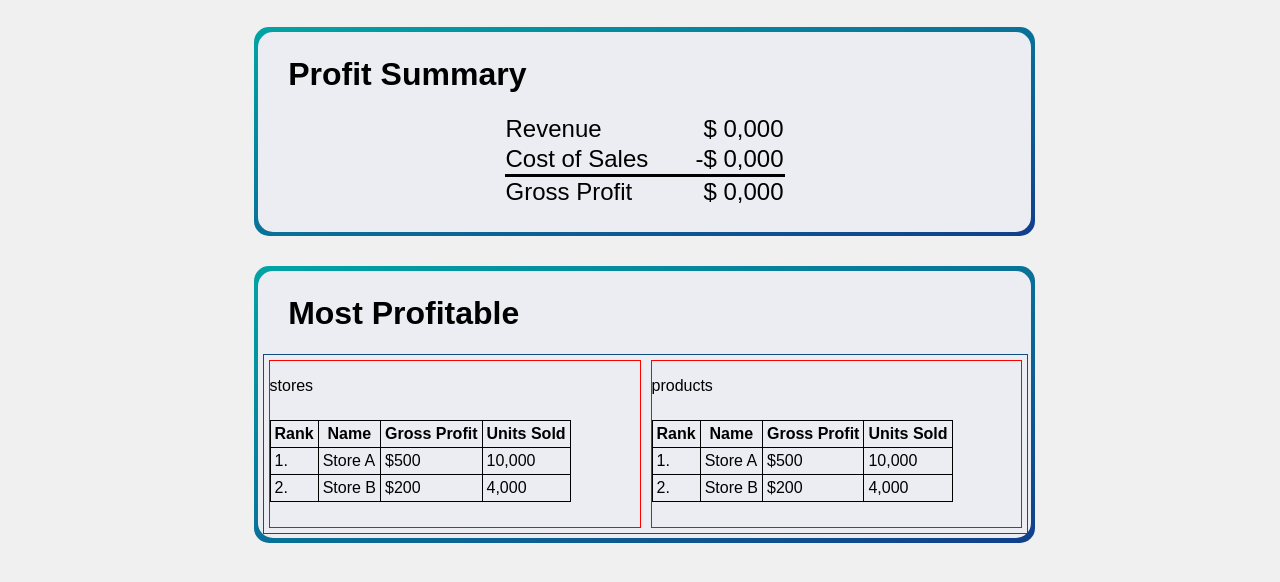
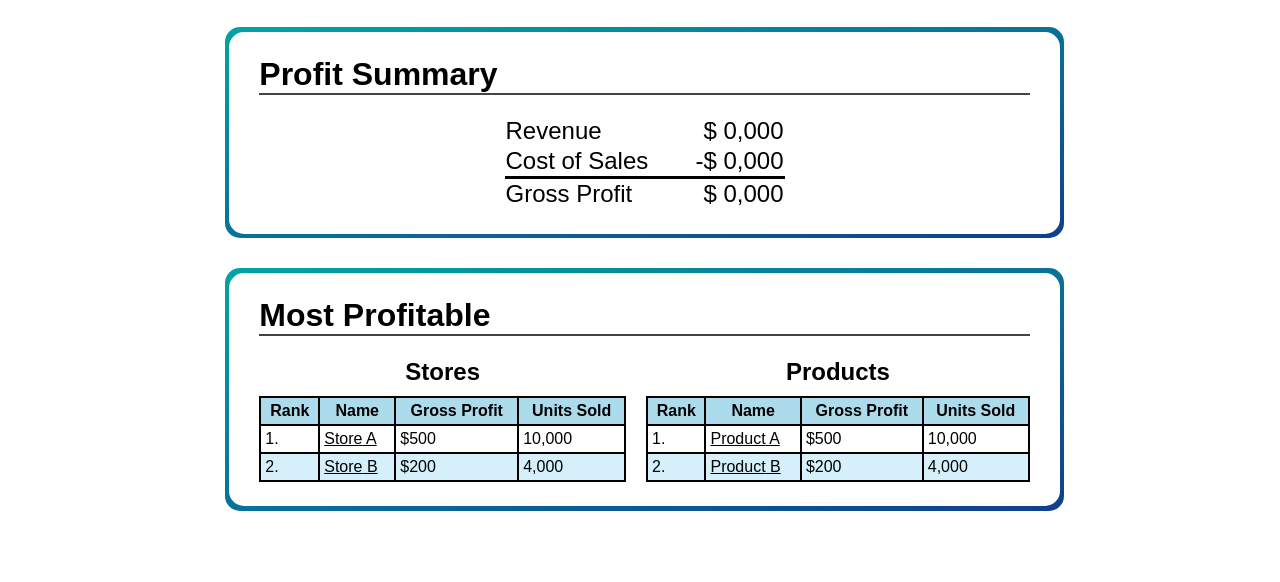
Before and after one commit to jatwitmyer/revenue-tracker, a React app in the folder client/: page / in a window 1280 px wide. Shown: the part 60-642 px from the top of the page. Built offline with nearby package versions, Linux system fonts and the light colour scheme; no server answers.

Commit message:
style rework partial

```diff
--- a/client/src/components/MPTable.js
+++ b/client/src/components/MPTable.js
@@ -1,29 +1,71 @@
-import React from "react";
+import React, { useEffect, useState } from "react";
 
-function PSSpreadsheet() {
-  // profit summary spreadsheet
-  // https://www.youtube.com/watch?v=8SL_hM1a0yo&ab_channel=dcode
+function PSSpreadsheet({type, array}) {
+  // const rankedArray = []
+  // for (let i = 0; i < array.length; i++) {
+
+  // }
+
+  function sortTableByColumn(table, column, asc = true) {
+    const dirModifier = asc ? 1 : -1;
+    const tBody = table.tBodies[0];
+    const rows = Array.from(tBody.querySelectorAll("tr"));
+
+    // Sort each row
+    const sortedRows = rows.sort((a, b) => {
+      const aColText = a.querySelector(`td:nth-child(${column + 1})`).textContent.trim();
+      const bColText = b.querySelector(`td:nth-child(${column + 1})`).textContent.trim();
+
+      return aColText > bColText ? (1 * dirModifier) : (-1 * dirModifier);
+    });
+
+    // Remove all existing TRs from the table
+    while (tBody.firstChild) {
+      tBody.removeChild(tBody.firstChild);
+    }
+
+    // Re-add the newly sorted rows
+    tBody.append(...sortedRows);
+
+    // Remember how the column is currently sorted
+    table.querySelectorAll("th").forEach(th => th.classList.remove("th-sort-asc", "th-sort-desc"));
+    table.querySelector(`th:nth-child(${column + 1})`).classList.toggle("th-sort-asc", asc);
+    table.querySelector(`th:nth-child(${column + 1})`).classList.toggle("th-sort-desc", !asc);
+  }
+
+  function handleSort(e) {
+    // console.log(e.target)
+    const tableElement = e.target.parentElement.parentElement.parentElement;
+		const headerIndex = Array.prototype.indexOf.call(e.target.parentElement.children, e.target);
+		const currentIsAscending = e.target.classList.contains("th-sort-asc");
+
+    console.log(tableElement)
+    console.log(headerIndex)
+    console.log(currentIsAscending)
+
+		sortTableByColumn(tableElement, headerIndex, !currentIsAscending);
+  }
 
   return (
   <table className="mp-table searchable sortable">
     <thead>
     <tr>
-      <th>Rank</th>
-      <th>Name</th>
-      <th>Gross Profit</th>
-      <th>Units Sold</th>
+      <th onClick={(e) => handleSort(e)}>Rank</th>
+      <th onClick={(e) => handleSort(e)}>Name</th>
+      <th onClick={(e) => handleSort(e)}>Gross Profit</th>
+      <th onClick={(e) => handleSort(e)}>Units Sold</th>
     </tr>
     </thead>
     <tbody>
     <tr>
       <td>1.</td>
-      <td className="more-details">Store A</td>
+      <td className="more-details">{type} A</td>
       <td>$500</td>
       <td>10,000</td>
     </tr>
     <tr>
       <td>2.</td>
-      <td className="more-details">Store B</td>
+      <td className="more-details">{type} B</td>
       <td>$200</td>
       <td>4,000</td>
     </tr>
--- a/client/src/components/Overview.js
+++ b/client/src/components/Overview.js
@@ -1,9 +1,57 @@
-import React from "react";
+import React, { useEffect, useState } from "react";
 import { NavLink } from 'react-router-dom';
 import PSTable from './PSTable';
 import MPTable from './MPTable';
 
 function Overview() {
+  const [storesDetailed, setStoresDetailed] = useState([])
+  const [orderedStores, setOrderedStores] = useState([])
+  const [compProducts, setCompProducts] = useState([])
+  const company_id = 1
+
+  function add(accumulator, currentValue) {
+    return accumulator + currentValue
+  }
+
+  useEffect(() => {
+    fetch(`/${company_id}/sales_overview/stores`)
+      .then(r => r.json())
+      .then(stores => {
+        const unorderedStores = []
+        for (let i = 0; i < stores.length; i++) {
+          const sales = stores[i].sales.map(sale => sale.price - sale.manufacturing_cost)
+          const grossProfit = sales.reduce(add)
+          const obj = {
+            name: stores[i].name,
+            grossProfit: grossProfit,
+            unitsSold: stores[i].sales.length
+          }
+          unorderedStores.push(obj)
+        }
+        const orderedStores = unorderedStores.sort((a, b) => {return b.grossProfit - a.grossProfit})
+        setStoresDetailed(stores)
+        setOrderedStores(orderedStores)
+      })
+  }, [])
+
+  console.log(orderedStores)
+
+
+  useEffect(() => {
+    fetch(`/${company_id}/sales_overview/products`)
+    .then(r => r.json())
+    .then(products => setCompProducts(products))
+  }, [])
+
+  // const obj = {
+  //   rank: "x",
+  //   name: "x",
+  //   grossProfit: "x",
+  //   unitsSold: "x",
+  // }
+
+  // console.log(compStores)
+  // console.log(compProducts)
 
   return (
     <div className="overview-columns-container">
@@ -32,14 +80,14 @@ function Overview() {
           <div className="most-profitable-columns-container">
             <div className="stores-column mp-table-container">
               <div className="stores-table-container">
-                  <p>stores</p>
-                  <MPTable/>
+                <h2>Stores</h2>
+                <MPTable type={"Store"} array={orderedStores}/>
               </div>
             </div>
             <div className="products-column mp-table-container">
               <div className="products-table-container">
-                  <p>products</p>
-                  <MPTable/>
+                <h2>Products</h2>
+                <MPTable type={"Product"} array={compProducts}/>
               </div>
             </div>
           </div>
--- a/client/src/components/PSTable.js
+++ b/client/src/components/PSTable.js
@@ -5,6 +5,7 @@ function PSSpreadsheet() {
 
   return (
   <table>
+    <tbody>
     <tr>
       <td>Revenue</td>
       <td className="price">$ 0,000</td>
@@ -17,6 +18,7 @@ function PSSpreadsheet() {
       <td>Gross Profit</td>
       <td className="price">$ 0,000</td>
     </tr>
+    </tbody>
   </table>
   )}
 
--- a/client/src/new.css
+++ b/client/src/new.css
@@ -1,6 +1,6 @@
 body {
   font-family: Arial, Helvetica, sans-serif;
-  background-color: rgb(241, 240, 240);
+  background-color: rgb(255, 255, 255);
   margin: 0;
   color: black;
   overflow: auto;
@@ -150,7 +150,7 @@ body {
 
 .profit-summary-container, .profitability-charts-container{
   position: relative;
-  background-color: rgb(235, 237, 242);
+  background-color: white;
   padding: 4.5px;
   width: auto;
   /* margin: auto; */
@@ -161,7 +161,9 @@ body {
 .profit-summary-container h1, .profitability-charts-container h1{
   margin-top: 0;
   margin-left: 2vw;
+  margin-right: 2vw;
   padding-top: 20px;
+  border-bottom: solid 2px #000000bb;
 }
 
 .profit-summary-container table{
@@ -192,25 +194,66 @@ tr.total{
 
 /* most profitable section (2 columns of tables) */
 .most-profitable-columns-container{
-  border: solid rgb(18, 78, 124) 1px;
-  /* position: fixed; */
+  /* border: solid rgb(18, 78, 124) 1px; */
+  margin-left: 2vw;
+  margin-right: 2vw;
   display: flex;
-  width: 100%;
-  /* height: 100vh; */
   flex-direction: row;
   justify-content: space-between;
   align-items: flex-start;
+  padding-bottom: 20px;
+  gap: 20px;
 }
 
 .mp-table-container {
-  border: solid red 1px;
+  /* border: solid red 1px; */
   flex-grow: 1;
-  margin: 5px;
+  /* margin: 5px; */
 }
 
-.mp-table table, .mp-table th, .mp-table td {
+.mp-table-container h2 {
+  text-align: center;
+  margin: 0;
+}
+
+.mp-table{
+  width: 100%;
+  margin: 0;
+  margin-top: 10px;
   border: solid 1px;
+}
+
+.mp-table th, .mp-table td {
+  border: solid 2px;
   padding: 4px;
 }
 
+/* sortability feature */
+.sortable th{
+  cursor: pointer;
+}
+
+.sortable .th-sort-asc::after {
+	content: "\25b4";
+  color: black;
+}
+
+.sortable .th-sort-desc::after {
+	content: "\25be";
+  color: black;
+}
+
+.sortable .th-sort-asc::after,
+.sortable .th-sort-desc::after {
+	margin-left: 5px;
+}
+
+.sortable th{background-color: #24a0cd60}
+.sortable tr:nth-child(even){background-color: #68c9ec47}
+
+.more-details {
+  cursor: pointer;
+  text-decoration: underline;
+}
+
 /* saved-summaries */
```
Also changed, not shown: README.md, client/public/manifest.json. Lines whose indentation alone changed are shown as unchanged.
